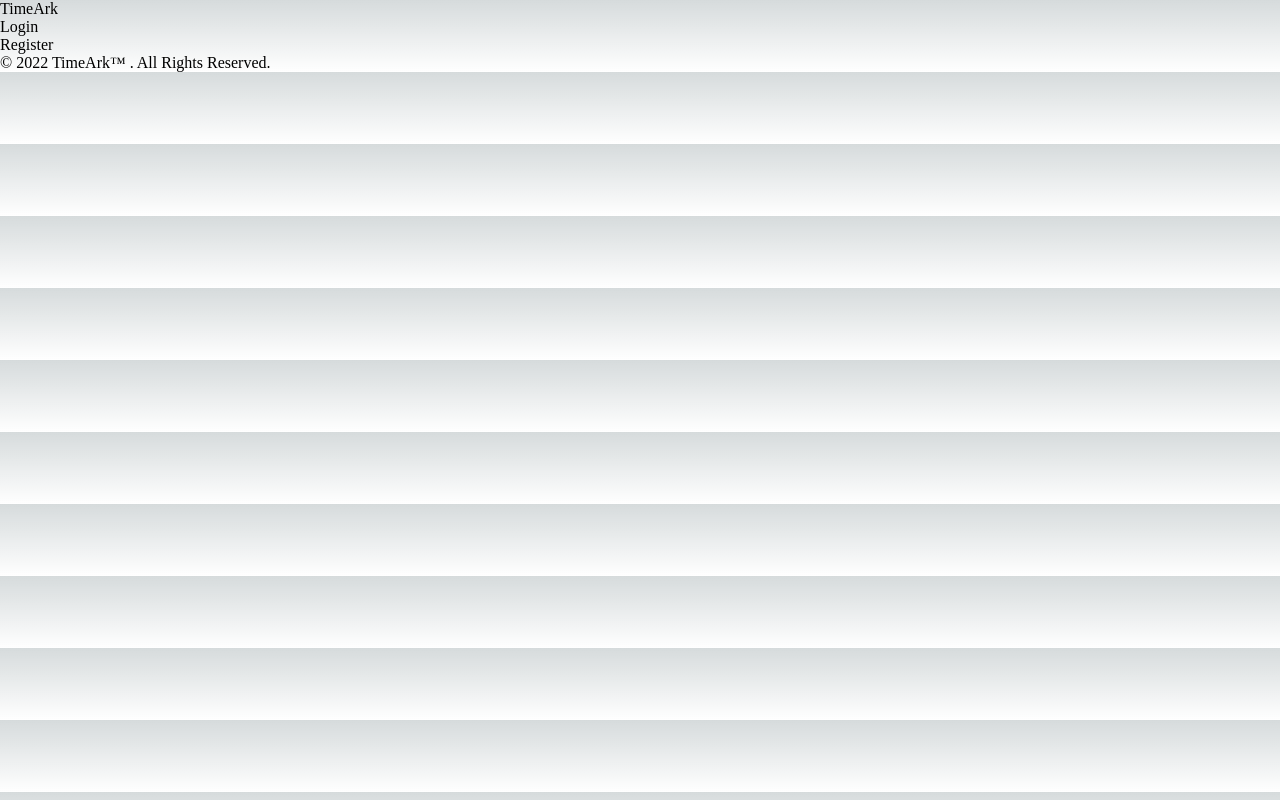
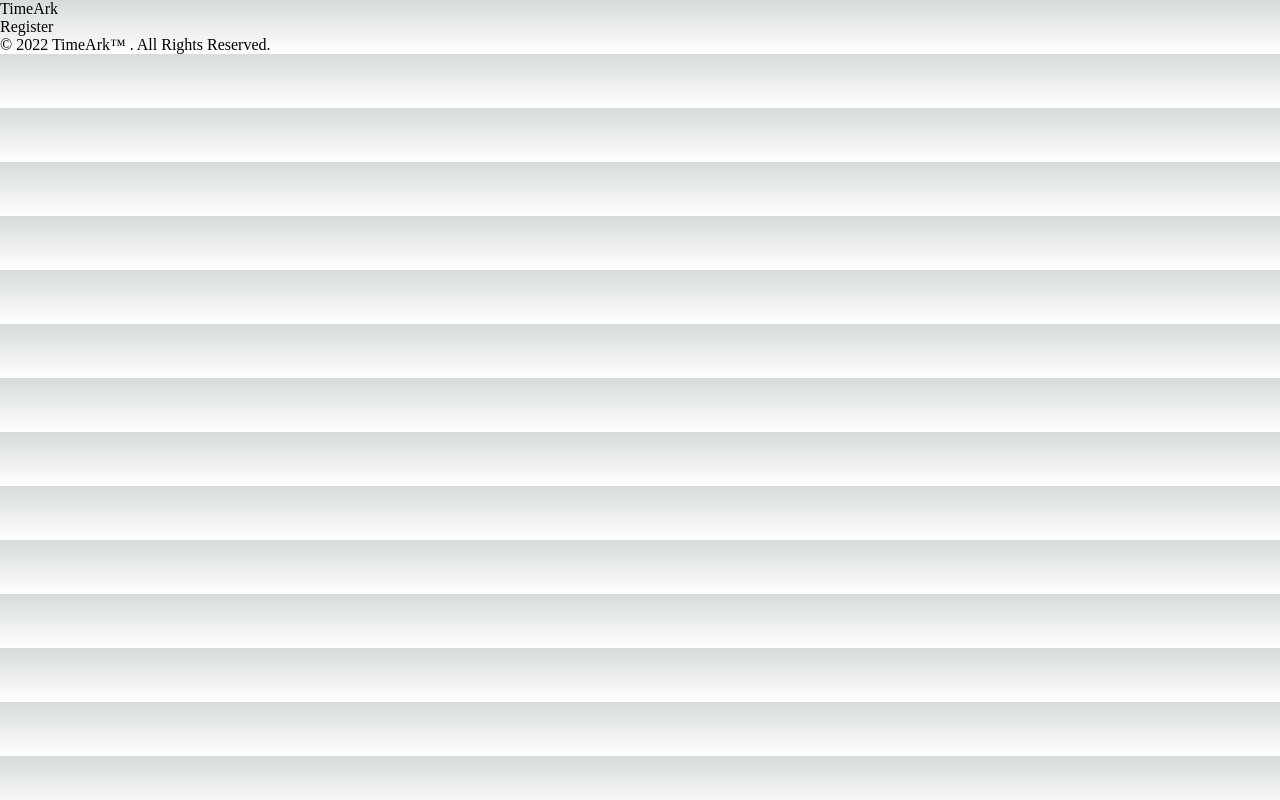
Before and after one commit to evawf/timeark-fe-nextjs, a Next.js app: page / in a window 1280 px wide. Built offline with nearby package versions, Linux system fonts and the light colour scheme.

Commit message:
updated navbar page

```diff
--- a/app/components/navbar.tsx
+++ b/app/components/navbar.tsx
@@ -1,13 +1,25 @@
-import React from "react";
+"use client";
+import React, { useState, useEffect } from "react";
 import Link from "next/link";
 
 export default function Navbar() {
+  const [loggedIn, setLoggedIn] = useState<boolean>(false);
+
+  useEffect(() => {
+    const userId = localStorage.getItem("userId");
+    if (userId) setLoggedIn(true);
+  }, []);
+
   return (
     <div>
       <div>TimeArk</div>
-      <div>
-        <Link href={"/login"}>Login</Link>
-      </div>
+      {loggedIn ? (
+        <div>
+          <Link href={"/logout"}>Logout</Link>
+        </div>
+      ) : (
+        <div>{/* <Link href={"/login"}>Login</Link> */}</div>
+      )}
       <div>
         <Link href={"/signup"}>Register</Link>
       </div>
--- a/app/myprofile/page.tsx
+++ b/app/myprofile/page.tsx
@@ -35,8 +35,6 @@ export default function MyProfile() {
     isAuth === "true" ? fetchUserData(userId) : router.push("/login");
   }, []);
 
-  console.log("user data: ", userData);
-
   return (
     <div>
       {userData ? (
```
